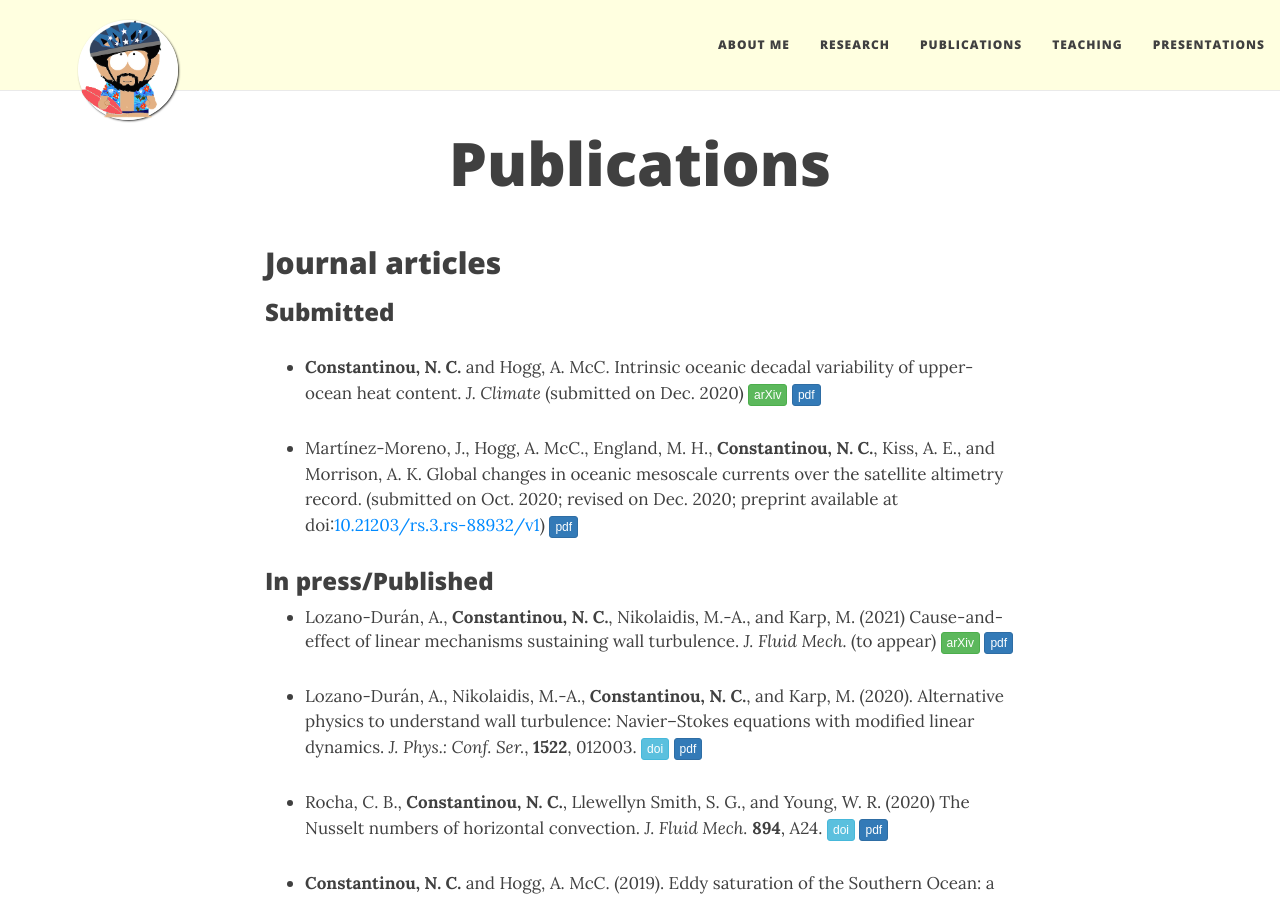
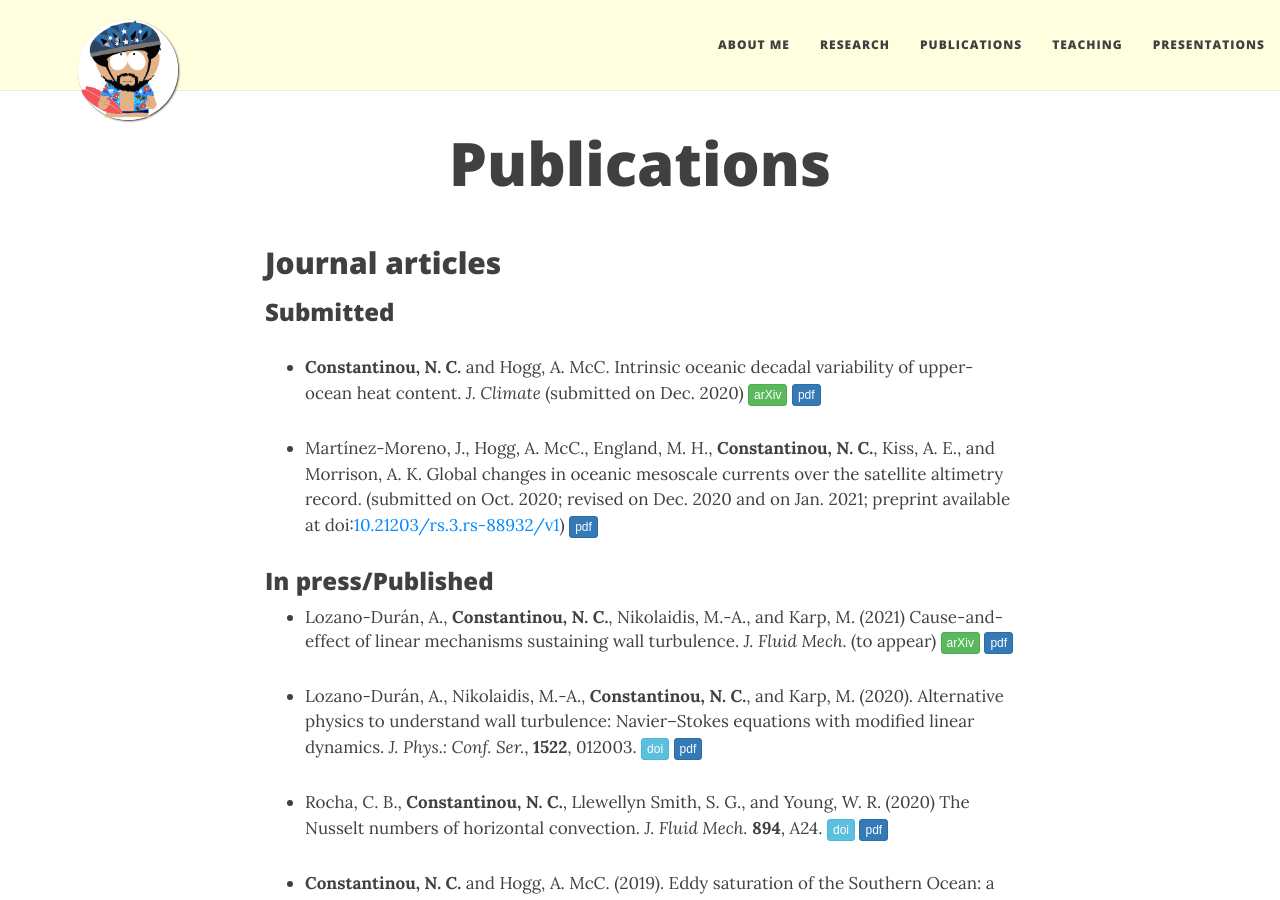
Before and after one commit to navidcy/navidcy.github.io, a Jekyll site: the page built from publications.md, in a window 1280 px wide and 900 px high. Built offline with Jekyll 4.4.1, drawn with Linux system fonts in a browser that asks for light colours; nearby versions of some CDN libraries; comment, search, counter and statistics services are not loaded.

Commit message:
adds revision date for NCC paper

```diff
--- a/publications.md
+++ b/publications.md
@@ -19,7 +19,7 @@
 - **Constantinou, N. C.** and  Hogg, A. McC. Intrinsic oceanic decadal variability of upper-ocean heat content. _J. Climate_ (submitted on Dec. 2020) [<span class="btn btn-success btn-xs{{end}}" style="font-family:sans-serif;">arXiv</span>][arXiv:2012.08025]{:target="_blank"} [<span class="btn btn-primary btn-xs{{end}}" style="font-family:sans-serif;">pdf</span>][intrinsic-ocean-var]
 
 
-- Martínez-Moreno, J., Hogg, A. McC., England, M. H., **Constantinou, N. C.**, Kiss, A. E., and Morrison, A. K. Global changes in oceanic mesoscale currents over the satellite altimetry record. (submitted on Oct. 2020; revised on Dec. 2020; preprint available at doi:<a href="https://doi.org/10.21203/rs.3.rs-88932/v1">10.21203/rs.3.rs-88932/v1</a>) [<span class="btn btn-primary btn-xs{{end}}" style="font-family:sans-serif;">pdf</span>][global-eke-trends]
+- Martínez-Moreno, J., Hogg, A. McC., England, M. H., **Constantinou, N. C.**, Kiss, A. E., and Morrison, A. K. Global changes in oceanic mesoscale currents over the satellite altimetry record. (submitted on Oct. 2020; revised on Dec. 2020 and on Jan. 2021; preprint available at doi:<a href="https://doi.org/10.21203/rs.3.rs-88932/v1">10.21203/rs.3.rs-88932/v1</a>) [<span class="btn btn-primary btn-xs{{end}}" style="font-family:sans-serif;">pdf</span>][global-eke-trends]
 
 
 ### In press/Published
```
